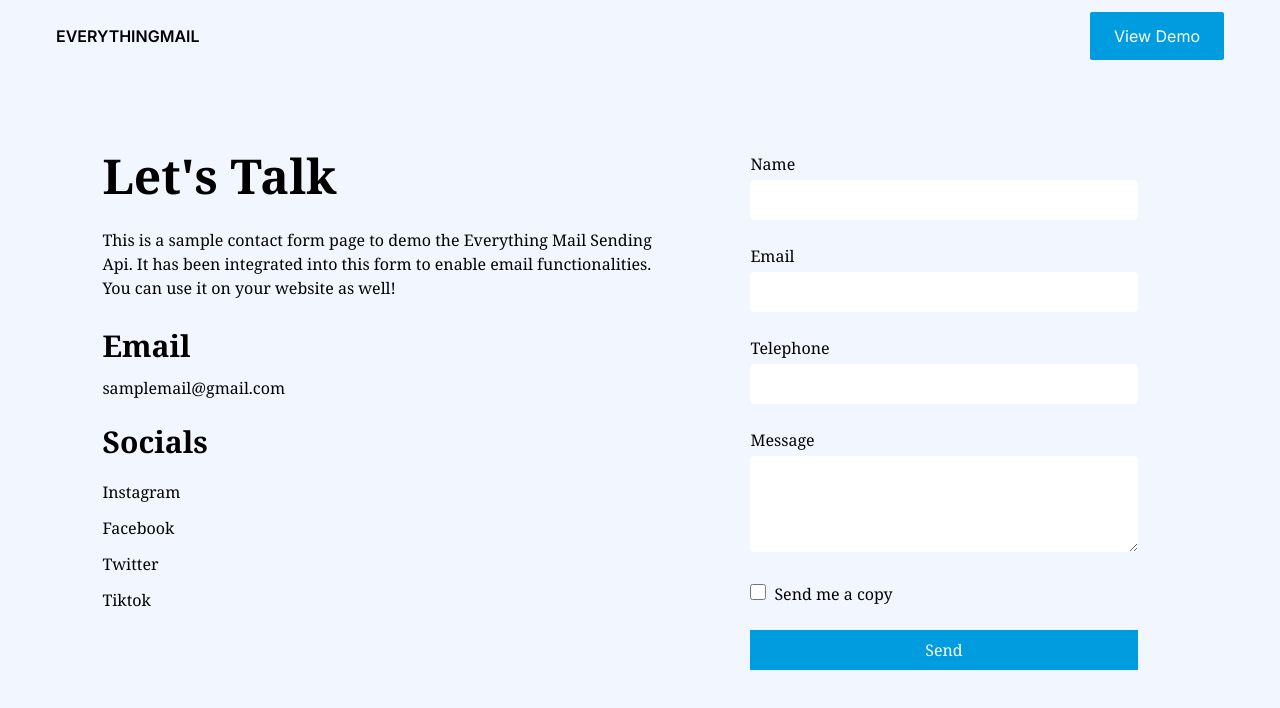
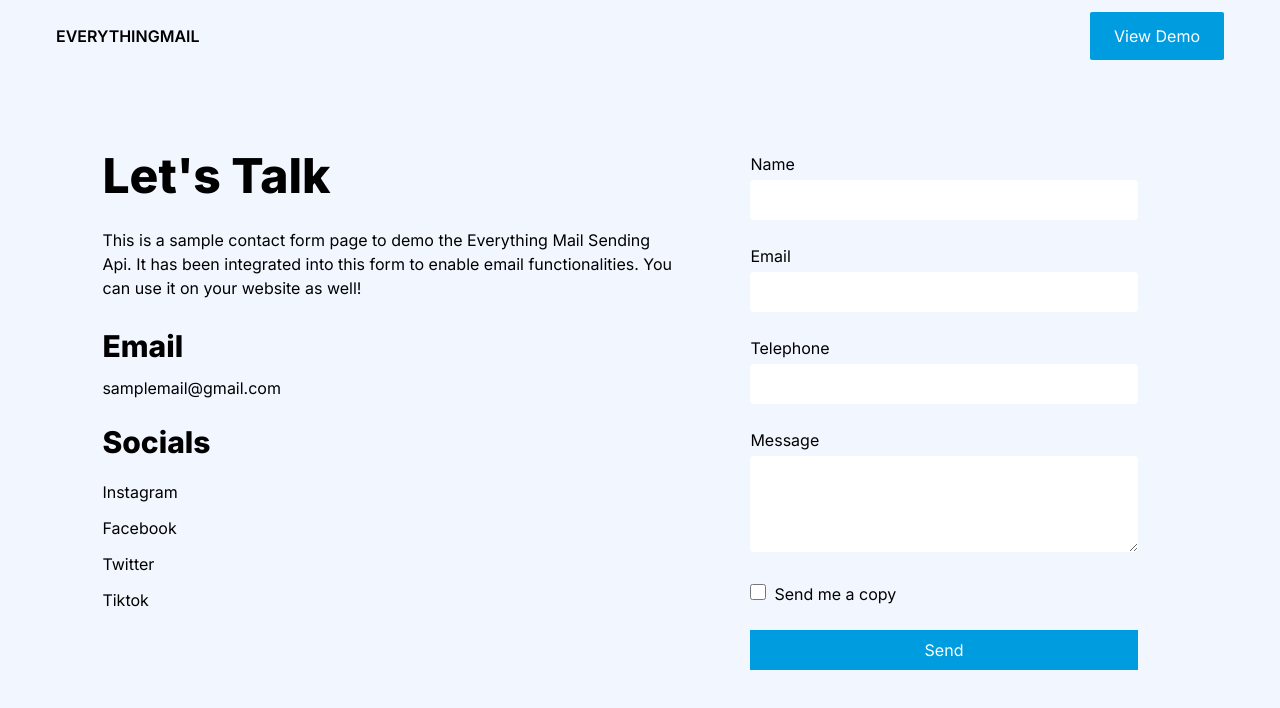
Before and after one commit to LEARNERS-PAL/Everythinmail-DEMO, a Next.js app: page /form in a window 1280 px wide. Shown: the top 708 px of the page. Built offline with nearby package versions, Linux system fonts and the light colour scheme.

Commit message:
edit contact form

```diff
--- a/src/pages/form.js
+++ b/src/pages/form.js
@@ -3,7 +3,7 @@ import Navbar from "@/components/navbar";
 
 export default function Form() {
   return (
-    <main className="2xl:h-screen overflow-hidden font-serif">
+    <main className="2xl:h-screen overflow-hidden font-inter">
       <Navbar />
       <ContactForm />
     </main>
```
